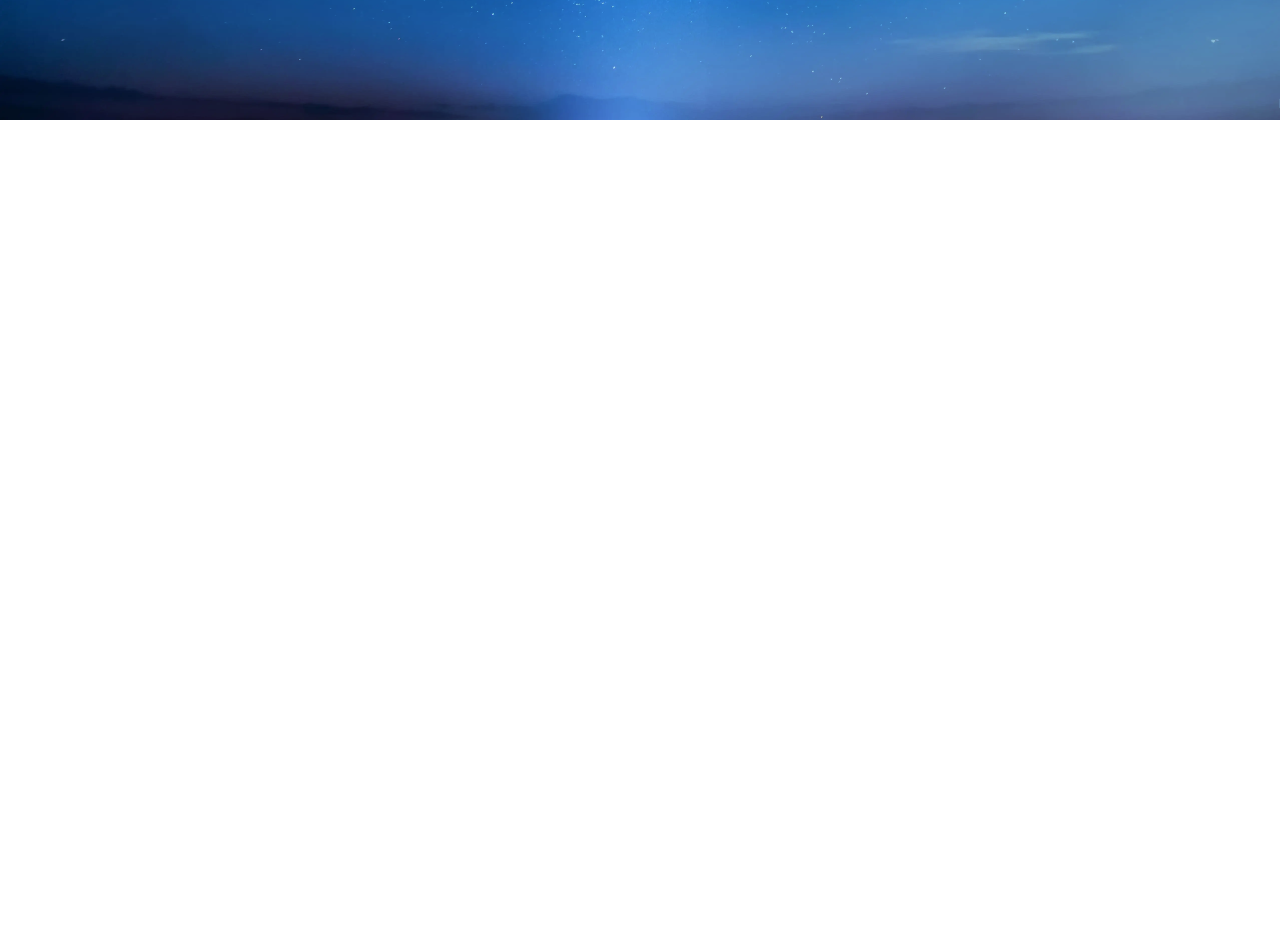
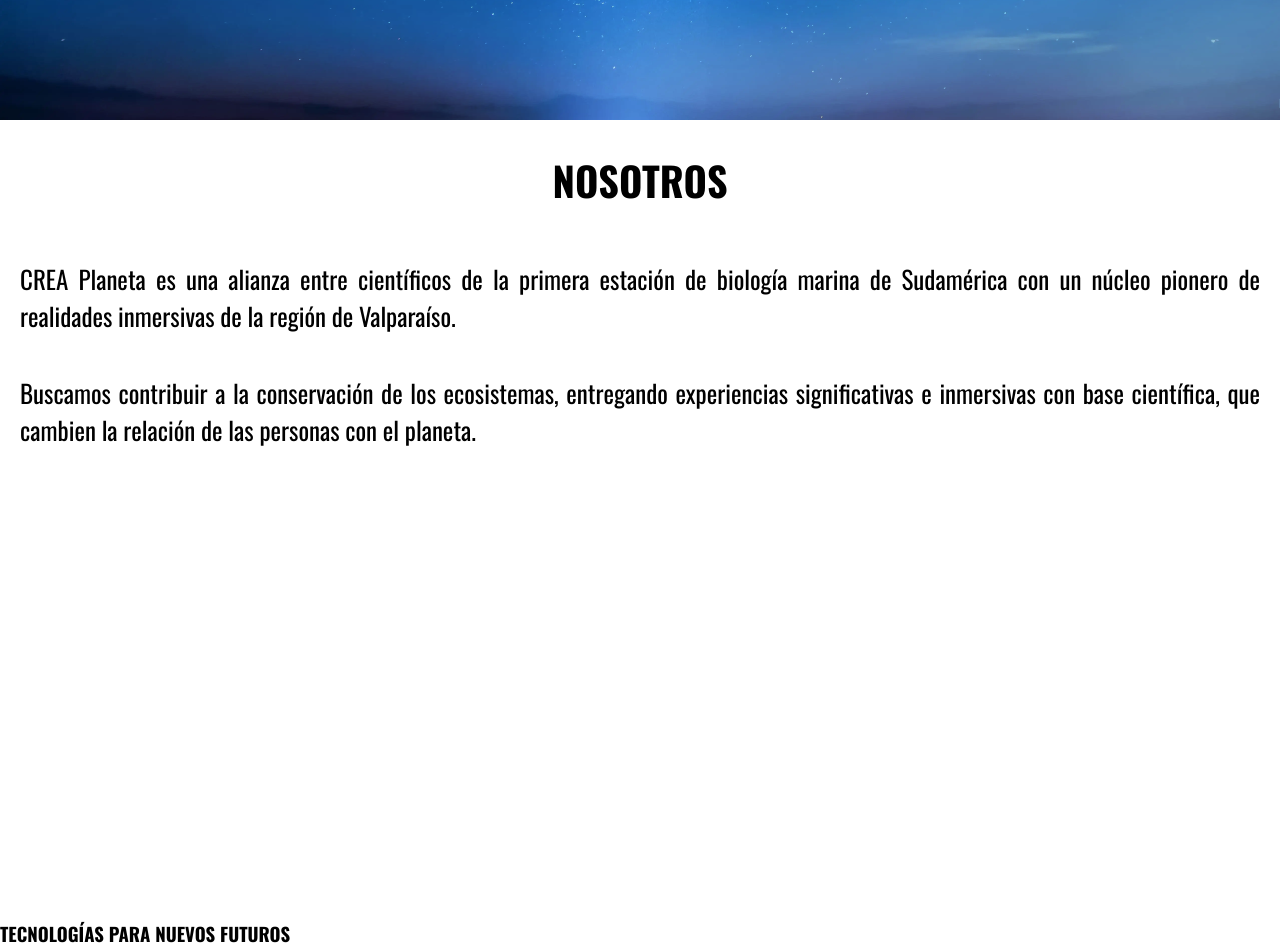
Before and after one commit to cassnova/crea-planeta, a React (Create React App) app: page / in a window 1280 px wide. Shown: the part 780-1727 px from the top of the page. Before the commit the page ends 900 px from the top, so only its background shows below. Built offline with nearby package versions, Linux system fonts and the light colour scheme.

Commit message:
added texts

```diff
--- a/src/pages/Inicio/Inicio.css
+++ b/src/pages/Inicio/Inicio.css
@@ -29,3 +29,20 @@
   text-align: justify;
   padding: 30px 30px;
 }
+
+.main-container {
+  width: 100%;
+  height: 100vh;
+}
+
+.main-container h3 {
+  font-size: 40px;
+  text-align: center;
+  padding: 30px 0px;
+}
+
+.main-container p {
+  font-size: 25px;
+  text-align: justify;
+  padding: 20px 20px;
+}
--- a/src/pages/Inicio/Inicio.jsx
+++ b/src/pages/Inicio/Inicio.jsx
@@ -16,6 +16,22 @@ const Inicio = () => {
           </p>
         </div>
       </header>
+      <main className="main-container">
+        <h3>NOSOTROS</h3>
+        <p>
+          CREA Planeta es una alianza entre científicos de la primera estación
+          de biología marina de Sudamérica con un núcleo pionero de realidades
+          inmersivas de la región de Valparaíso.
+        </p>
+        <p>
+          Buscamos contribuir a la conservación de los ecosistemas, entregando
+          experiencias significativas e inmersivas con base científica, que
+          cambien la relación de las personas con el planeta.
+        </p>
+      </main>
+      <section>
+        <h3>TECNOLOGÍAS PARA NUEVOS FUTUROS</h3>
+      </section>
     </div>
   );
 };
```
Also changed, not shown: src/cielo-desierto.webp (added).
